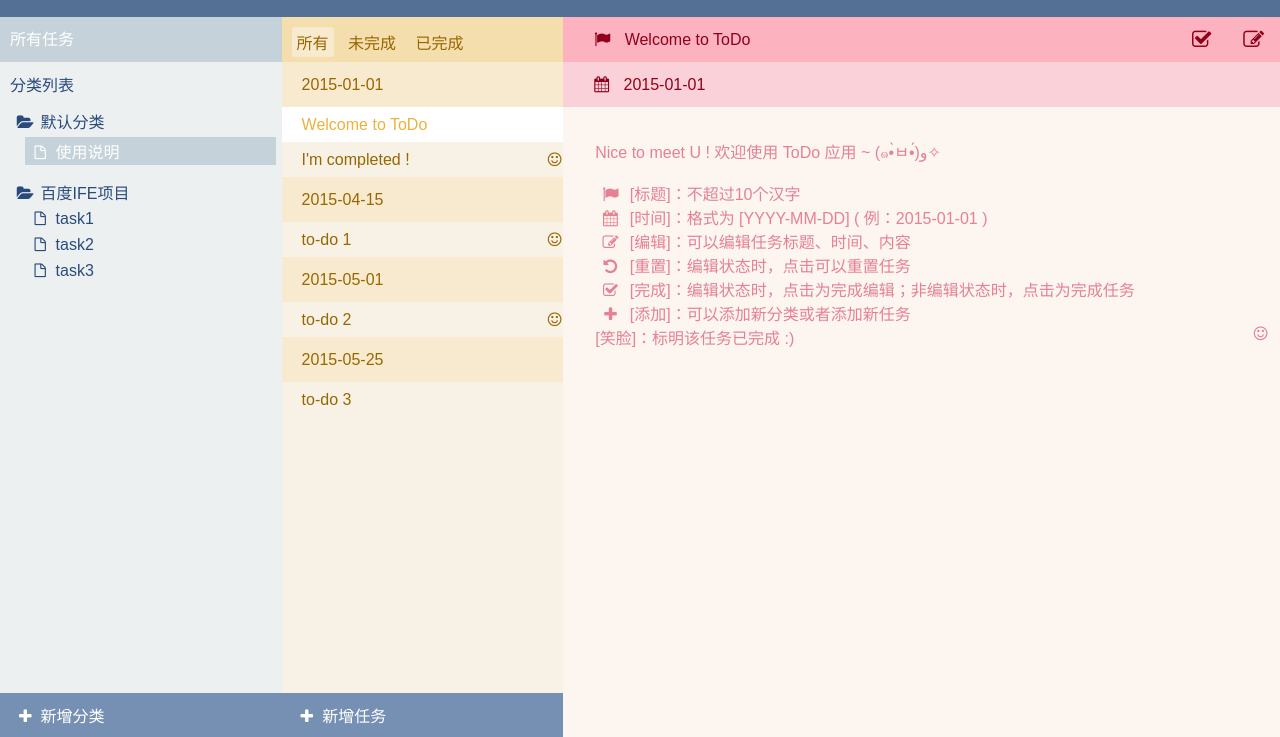
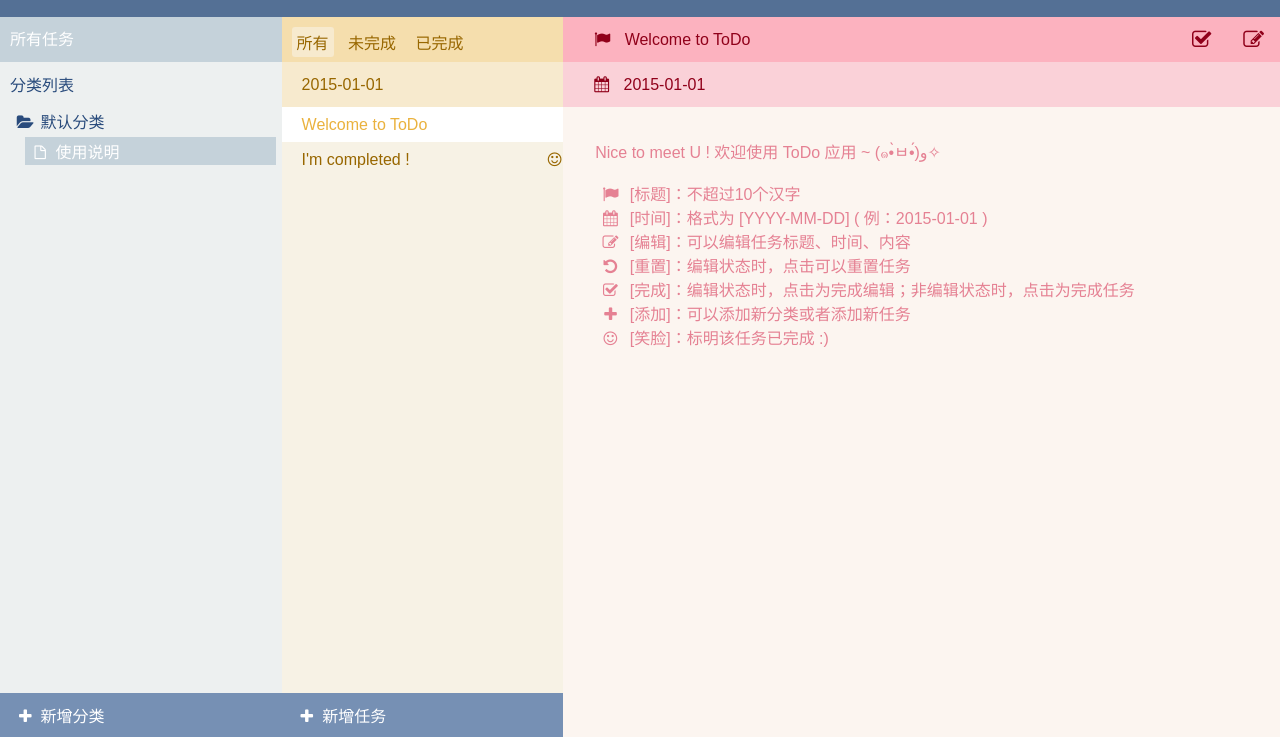
Before and after one commit to ch1oechao/baidu-ife-task, a plain HTML site: page task0003/zchen9/index.html in a window 1280 px wide. Shown: the part 63-800 px from the top of the page. Drawn offline with Linux system fonts and the light colour scheme.

Commit message:
update data

```diff
--- a/task0003/zchen9/css/todo.shell.css
+++ b/task0003/zchen9/css/todo.shell.css
@@ -30,7 +30,7 @@
 	color: #294B7C;
 }
 
-i.fa-smile-o{
+dd i.fa-smile-o{
 	float: right;
 	line-height: inherit;
 	margin-right: 30px;
@@ -230,8 +230,7 @@
 .todo-spec-content > p{
 	color: #E58193;
 	margin-top: 90px;
-	padding-top: 2em;
-	padding-left: 2em;
+	padding: 2em;
 }
 
 .todo-spec-content i{
--- a/task0003/zchen9/js/todo.task.js
+++ b/task0003/zchen9/js/todo.task.js
@@ -77,9 +77,9 @@
 }
 
 addTask(defaultDone);
-addTask(task1);
-addTask(task2);
-addTask(task3);
+//addTask(task1);
+//addTask(task2);
+//addTask(task3);
 
 
 function addCate(obj){
```
Also changed, not shown: task0003/zchen9/index.html (indentation only).
